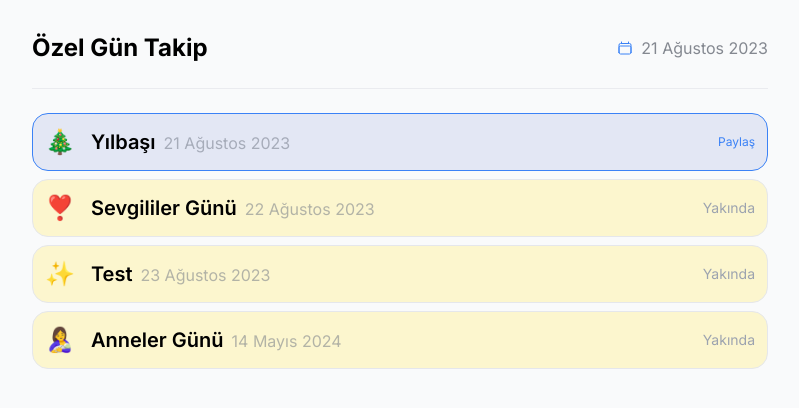
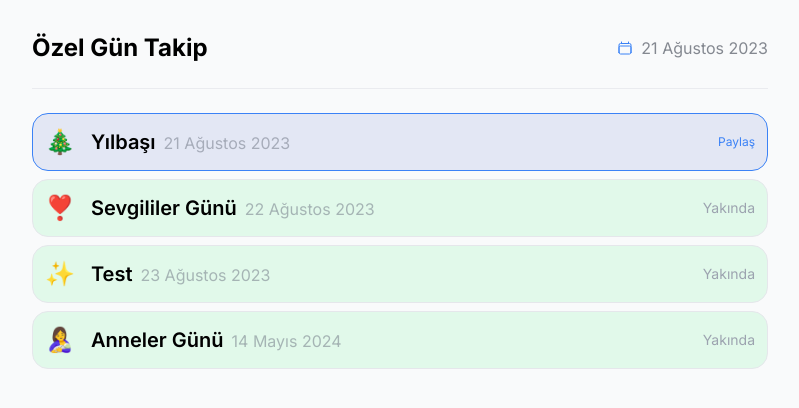
Before and after one commit to ademcertell/ozel-gun, a Next.js app: page / in a window 1280 px wide. Shown: the top 408 px of the page, without its empty margins (240-1039 px from the left). Built offline with nearby package versions, Linux system fonts and the light colour scheme.

Commit message:
update:some interface updates

```diff
--- a/components/NotificationItem.tsx
+++ b/components/NotificationItem.tsx
@@ -64,7 +64,7 @@ const NotificationItem: React.FC<NotificationItemProps> = ({ day }) => {
           : isPastDay
           ? "bg-gray-300 bg-opacity-40 dark:bg-opacity-10 text-gray-600"
           : isFutureDay
-          ? "bg-yellow-200 bg-opacity-40 text-gray-700"
+          ? "bg-green-200 bg-opacity-40 text-gray-700"
           : "border-gray-100 border-opacity-5"
       }`}
       onClick={handleClick}
@@ -78,7 +78,7 @@ const NotificationItem: React.FC<NotificationItemProps> = ({ day }) => {
             <span className="text-xl dark:text-white text-black font-semibold">
               {day.name}
             </span>
-            <span className="text-sm dark:text-gray-300 text-gray-500 md:text-base opacity-50 ml-2">
+            <span className="text-sm dark:text-gray-100 text-gray-500 md:text-base opacity-50 ml-2">
               {formatDate(day.date)}
             </span>
           </div>
```
